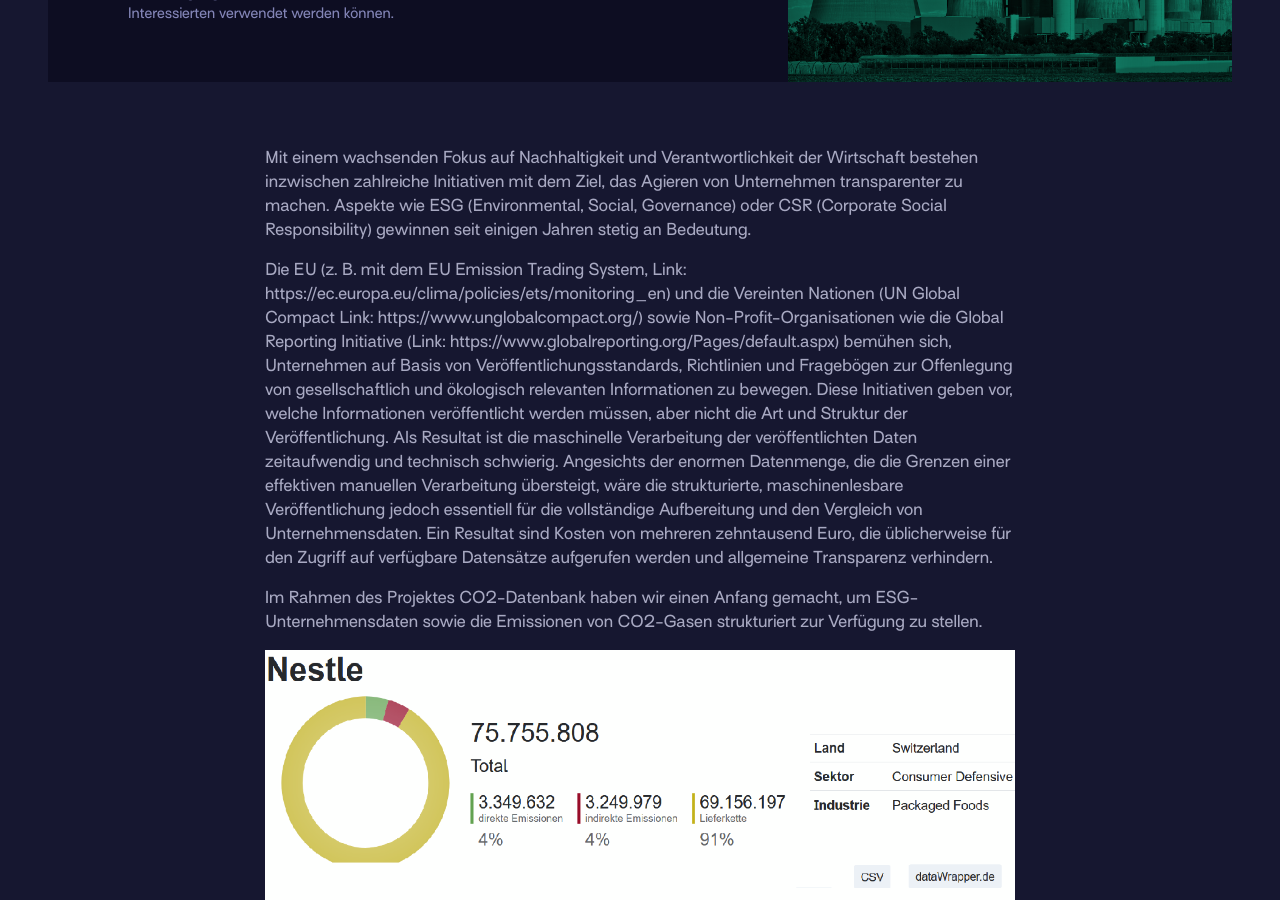
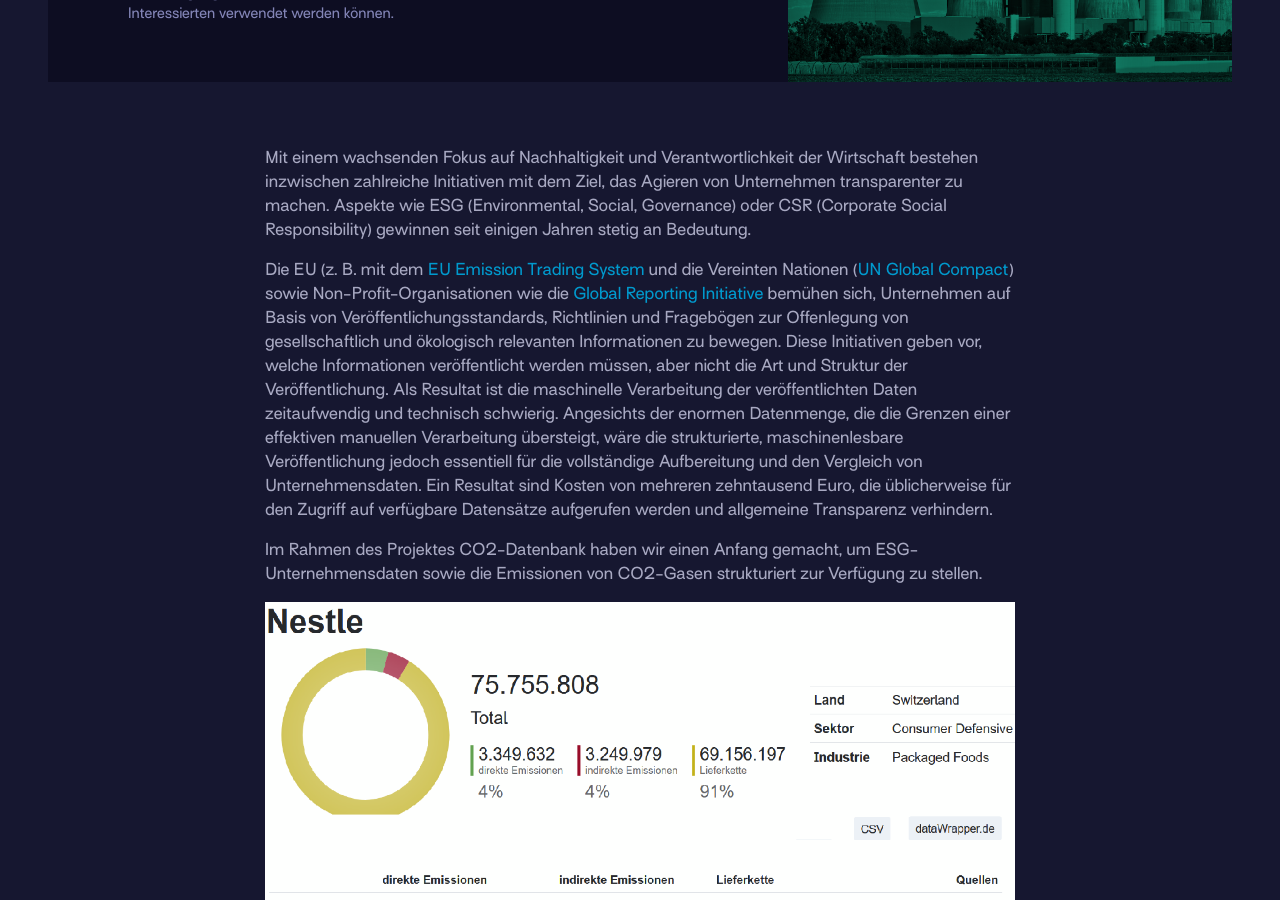
Before and after one commit to prototypefund/demo-week-2020, a Jekyll site: the page built from _projects/datenbankderco2-produktionvonunternehmen.md, in a window 1280 px wide and 900 px high, scrolled down 419 px. Built offline with Jekyll 4.4.1, drawn with Linux system fonts in a browser that asks for light colours.

Commit message:
[content] Make links clickable in Ethidat

```diff
--- a/_projects/datenbankderco2-produktionvonunternehmen.md
+++ b/_projects/datenbankderco2-produktionvonunternehmen.md
@@ -13,7 +13,7 @@
 
 Mit einem wachsenden Fokus auf Nachhaltigkeit und Verantwortlichkeit der Wirtschaft bestehen inzwischen zahlreiche Initiativen mit dem Ziel, das Agieren von Unternehmen transparenter zu machen. Aspekte wie ESG (Environmental, Social, Governance) oder CSR (Corporate Social Responsibility) gewinnen seit einigen Jahren stetig an Bedeutung.
 
-Die EU (z. B. mit dem EU Emission Trading System, Link: https://ec.europa.eu/clima/policies/ets/monitoring_en) und die Vereinten Nationen (UN Global Compact Link: https://www.unglobalcompact.org/) sowie Non-Profit-Organisationen wie die Global Reporting Initiative (Link: https://www.globalreporting.org/Pages/default.aspx) bemühen sich, Unternehmen auf Basis von Veröffentlichungsstandards, Richtlinien und Fragebögen zur Offenlegung von gesellschaftlich und ökologisch relevanten Informationen zu bewegen. Diese Initiativen geben vor, welche Informationen veröffentlicht werden müssen, aber nicht die Art und Struktur der Veröffentlichung. Als Resultat ist die maschinelle Verarbeitung der veröffentlichten Daten zeitaufwendig und technisch schwierig. Angesichts der enormen Datenmenge, die die Grenzen einer effektiven manuellen Verarbeitung übersteigt, wäre die strukturierte, maschinenlesbare Veröffentlichung jedoch essentiell für die vollständige Aufbereitung und den Vergleich von Unternehmensdaten. Ein Resultat sind Kosten von mehreren zehntausend Euro, die üblicherweise für den Zugriff auf verfügbare Datensätze aufgerufen werden und allgemeine Transparenz verhindern.
+Die EU (z. B. mit dem [EU Emission Trading System](https://ec.europa.eu/clima/policies/ets/monitoring_en) und die Vereinten Nationen ([UN Global Compact](https://www.unglobalcompact.org/)) sowie Non-Profit-Organisationen wie die [Global Reporting Initiative](https://www.globalreporting.org/Pages/default.aspx) bemühen sich, Unternehmen auf Basis von Veröffentlichungsstandards, Richtlinien und Fragebögen zur Offenlegung von gesellschaftlich und ökologisch relevanten Informationen zu bewegen. Diese Initiativen geben vor, welche Informationen veröffentlicht werden müssen, aber nicht die Art und Struktur der Veröffentlichung. Als Resultat ist die maschinelle Verarbeitung der veröffentlichten Daten zeitaufwendig und technisch schwierig. Angesichts der enormen Datenmenge, die die Grenzen einer effektiven manuellen Verarbeitung übersteigt, wäre die strukturierte, maschinenlesbare Veröffentlichung jedoch essentiell für die vollständige Aufbereitung und den Vergleich von Unternehmensdaten. Ein Resultat sind Kosten von mehreren zehntausend Euro, die üblicherweise für den Zugriff auf verfügbare Datensätze aufgerufen werden und allgemeine Transparenz verhindern.
 
 Im Rahmen des Projektes CO2-Datenbank haben wir einen Anfang gemacht, um ESG-Unternehmensdaten sowie die Emissionen von CO2-Gasen strukturiert zur Verfügung zu stellen.
 
```
